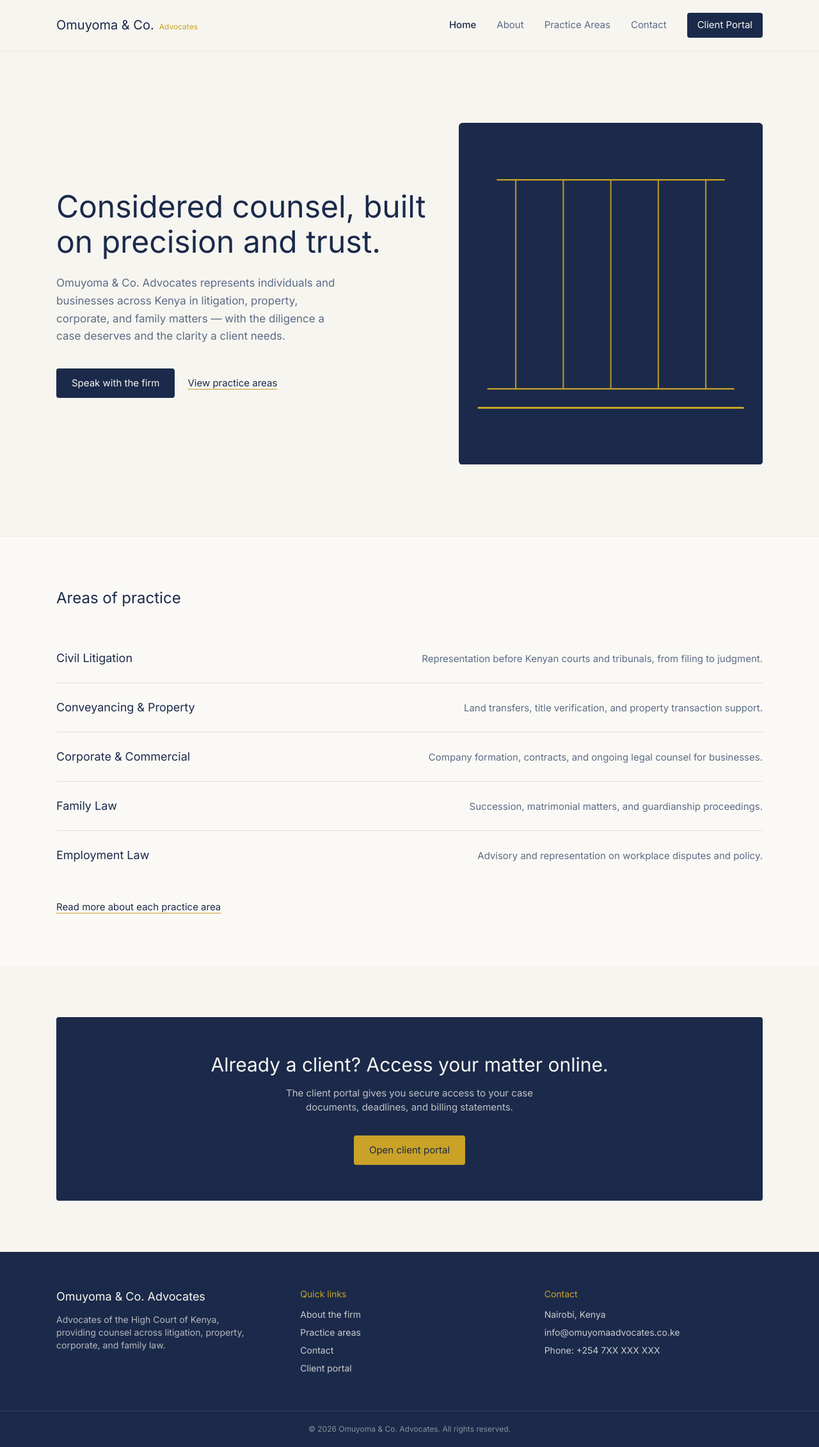
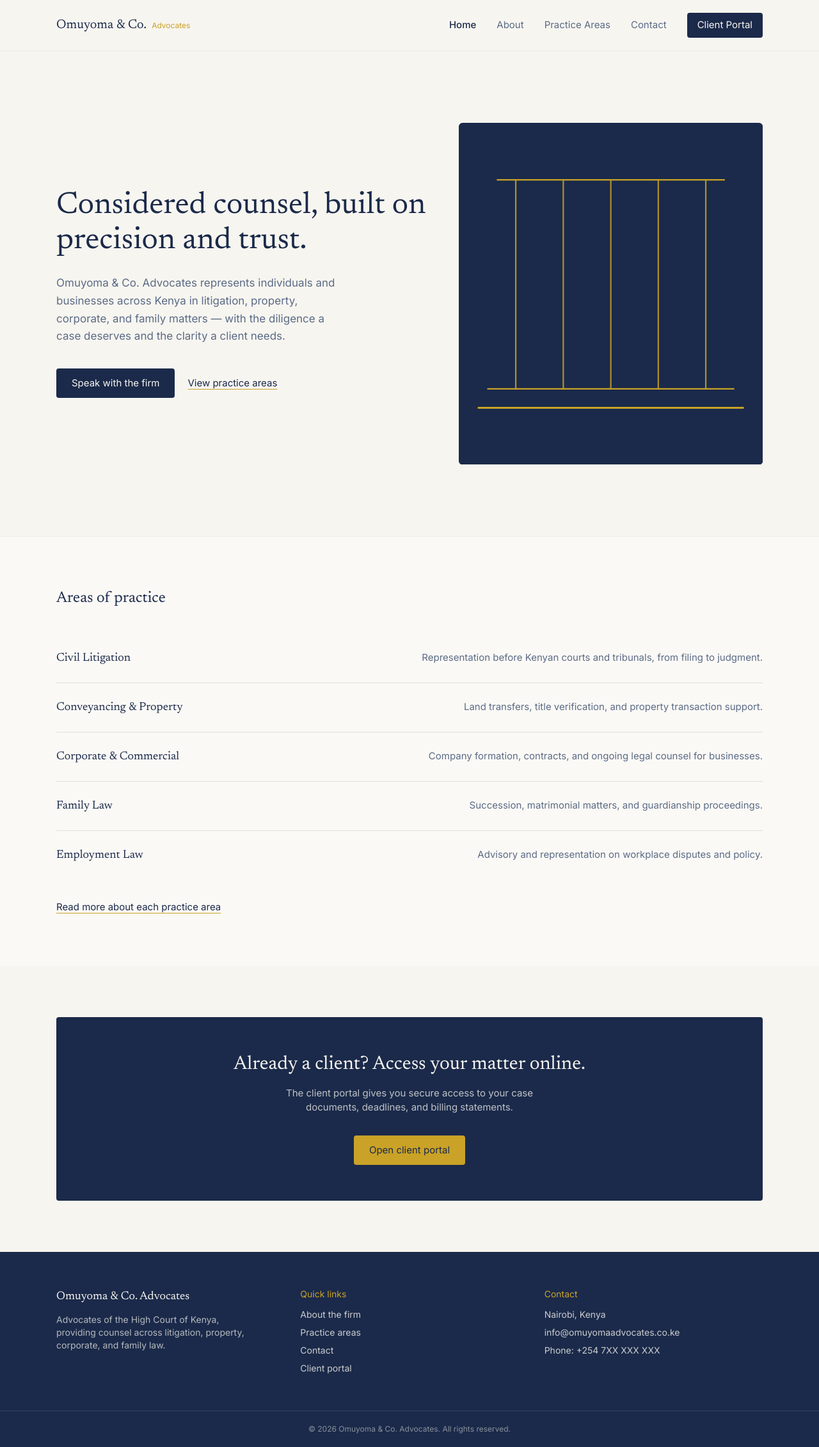
Before and after one commit to esalimbacyberhub-lgtm/omuyoma-website, a React (Vite) app: page / in a window 1280 px wide. Shown: the whole page at 64% size. Built offline with nearby package versions, Linux system fonts and the light colour scheme.

Commit message:
Fix: use Tailwind family-name hint so font-display resolves correctly

```diff
--- a/src/components/Footer.tsx
+++ b/src/components/Footer.tsx
@@ -5,7 +5,7 @@ export default function Footer() {
     <footer className="bg-[var(--color-navy)] text-[var(--color-ivory)]">
       <div className="mx-auto grid max-w-6xl gap-10 px-6 py-14 md:grid-cols-3">
         <div>
-          <p className="font-[var(--font-display)] text-lg">Omuyoma & Co. Advocates</p>
+          <p className="font-[family-name:var(--font-display)] text-lg">Omuyoma & Co. Advocates</p>
           <p className="mt-3 max-w-xs text-sm text-[var(--color-ivory)]/70">
             Advocates of the High Court of Kenya, providing counsel across litigation, property,
             corporate, and family law.
--- a/src/components/Header.tsx
+++ b/src/components/Header.tsx
@@ -20,7 +20,7 @@ export default function Header() {
     <header className="border-b border-black/5">
       <div className="mx-auto flex max-w-6xl items-center justify-between px-6 py-5">
         <NavLink to="/" className="flex items-baseline gap-2" onClick={() => setOpen(false)}>
-          <span className="font-[var(--font-display)] text-xl text-[var(--color-navy)]">Omuyoma & Co.</span>
+          <span className="font-[family-name:var(--font-display)] text-xl text-[var(--color-navy)]">Omuyoma & Co.</span>
           <span className="text-xs text-[var(--color-gold)]">Advocates</span>
         </NavLink>
 
--- a/src/pages/About.tsx
+++ b/src/pages/About.tsx
@@ -3,7 +3,7 @@ export default function About() {
     <section className="mx-auto max-w-6xl px-6 py-20">
       <div className="grid gap-14 md:grid-cols-[0.8fr_1.2fr]">
         <div>
-          <h1 className="font-[var(--font-display)] text-3xl text-[var(--color-navy)] md:text-4xl">
+          <h1 className="font-[family-name:var(--font-display)] text-3xl text-[var(--color-navy)] md:text-4xl">
             About the firm
           </h1>
           <p className="mt-6 text-[15px] leading-relaxed text-[var(--color-slate)]">
@@ -18,7 +18,7 @@ export default function About() {
         <div>
           <div className="aspect-[4/5] w-full max-w-xs rounded-sm bg-[var(--color-navy)]/10" aria-hidden="true" />
           {/* Replace the block above with an actual photo of Omuyoma once received */}
-          <h2 className="mt-8 font-[var(--font-display)] text-2xl text-[var(--color-navy)]">Omuyoma</h2>
+          <h2 className="mt-8 font-[family-name:var(--font-display)] text-2xl text-[var(--color-navy)]">Omuyoma</h2>
           <p className="text-[15px] text-[var(--color-gold)]">Managing Partner</p>
           <p className="mt-4 max-w-lg text-[15px] leading-relaxed text-[var(--color-slate)]">
             {/* Placeholder bio — replace with Omuyoma's confirmed credentials and background */}
--- a/src/pages/Contact.tsx
+++ b/src/pages/Contact.tsx
@@ -1,7 +1,7 @@
 export default function Contact() {
   return (
     <section className="mx-auto max-w-6xl px-6 py-20">
-      <h1 className="font-[var(--font-display)] text-3xl text-[var(--color-navy)] md:text-4xl">
+      <h1 className="font-[family-name:var(--font-display)] text-3xl text-[var(--color-navy)] md:text-4xl">
         Contact
       </h1>
 
--- a/src/pages/Home.tsx
+++ b/src/pages/Home.tsx
@@ -7,7 +7,7 @@ export default function Home() {
       {/* Hero */}
       <section className="mx-auto grid max-w-6xl items-center gap-12 px-6 py-20 md:grid-cols-[1.1fr_0.9fr] md:py-28">
         <div>
-          <h1 className="font-[var(--font-display)] text-4xl leading-[1.15] text-[var(--color-navy)] md:text-5xl">
+          <h1 className="font-[family-name:var(--font-display)] text-4xl leading-[1.15] text-[var(--color-navy)] md:text-5xl">
             Considered counsel, built on precision and trust.
           </h1>
           <p className="mt-6 max-w-md text-[17px] leading-relaxed text-[var(--color-slate)]">
@@ -46,11 +46,11 @@ export default function Home() {
       {/* Practice areas preview */}
       <section className="border-t border-black/5 bg-white/40">
         <div className="mx-auto max-w-6xl px-6 py-20">
-          <h2 className="font-[var(--font-display)] text-2xl text-[var(--color-navy)]">Areas of practice</h2>
+          <h2 className="font-[family-name:var(--font-display)] text-2xl text-[var(--color-navy)]">Areas of practice</h2>
           <div className="mt-10 divide-y divide-black/10">
             {practiceAreas.map((area) => (
               <div key={area.slug} className="flex flex-col gap-2 py-6 md:flex-row md:items-baseline md:justify-between md:gap-8">
-                <h3 className="font-[var(--font-display)] text-lg text-[var(--color-navy)] md:w-64 md:shrink-0">
+                <h3 className="font-[family-name:var(--font-display)] text-lg text-[var(--color-navy)] md:w-64 md:shrink-0">
                   {area.name}
                 </h3>
                 <p className="text-[15px] leading-relaxed text-[var(--color-slate)]">{area.summary}</p>
@@ -69,7 +69,7 @@ export default function Home() {
       {/* Closing CTA */}
       <section className="mx-auto max-w-6xl px-6 py-20">
         <div className="rounded-sm bg-[var(--color-navy)] px-8 py-14 text-center text-[var(--color-ivory)] md:px-16">
-          <h2 className="font-[var(--font-display)] text-2xl md:text-3xl">
+          <h2 className="font-[family-name:var(--font-display)] text-2xl md:text-3xl">
             Already a client? Access your matter online.
           </h2>
           <p className="mx-auto mt-4 max-w-md text-[15px] text-[var(--color-ivory)]/75">
--- a/src/pages/PracticeAreas.tsx
+++ b/src/pages/PracticeAreas.tsx
@@ -3,7 +3,7 @@ import { practiceAreas } from "../data/practiceAreas";
 export default function PracticeAreas() {
   return (
     <section className="mx-auto max-w-6xl px-6 py-20">
-      <h1 className="font-[var(--font-display)] text-3xl text-[var(--color-navy)] md:text-4xl">
+      <h1 className="font-[family-name:var(--font-display)] text-3xl text-[var(--color-navy)] md:text-4xl">
         Practice areas
       </h1>
       <p className="mt-4 max-w-lg text-[15px] leading-relaxed text-[var(--color-slate)]">
@@ -13,7 +13,7 @@ export default function PracticeAreas() {
       <div className="mt-14 divide-y divide-black/10 border-t border-black/10">
         {practiceAreas.map((area) => (
           <article key={area.slug} className="grid gap-3 py-10 md:grid-cols-[0.7fr_1.3fr] md:gap-10">
-            <h2 className="font-[var(--font-display)] text-xl text-[var(--color-navy)]">{area.name}</h2>
+            <h2 className="font-[family-name:var(--font-display)] text-xl text-[var(--color-navy)]">{area.name}</h2>
             <p className="text-[15px] leading-relaxed text-[var(--color-slate)]">{area.detail}</p>
           </article>
         ))}
```
